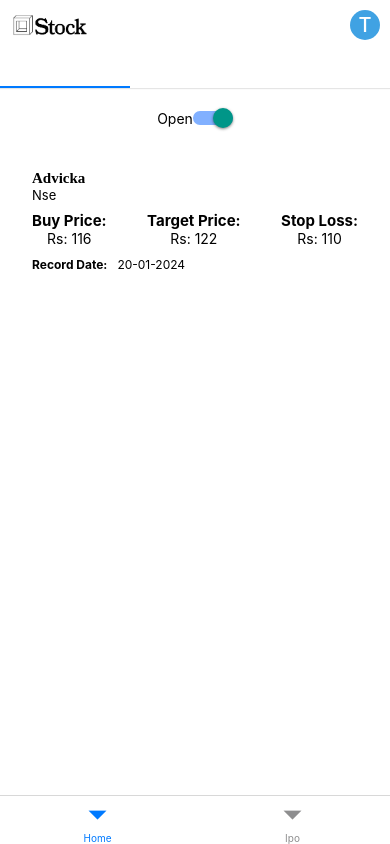
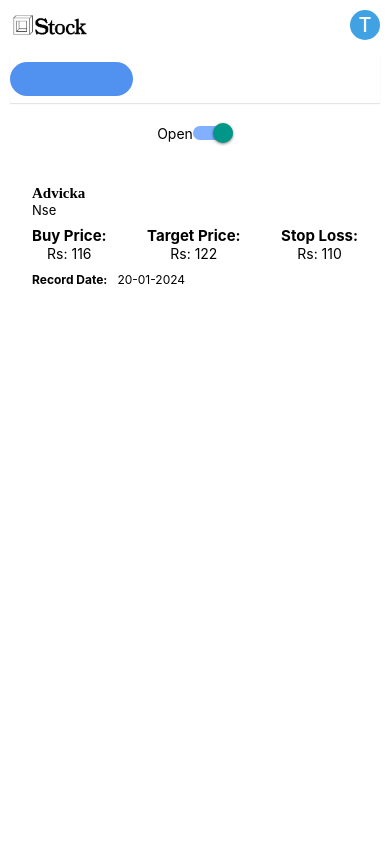
Before and after one commit to Zenithcodes/trade_app_frontend, a React Native app: screen /Home in a window 390 px wide. Built offline with nearby package versions, Linux system fonts and the light colour scheme.

Commit message:
tab changes

```diff
--- a/App.tsx
+++ b/App.tsx
@@ -8,15 +8,16 @@ import { MainHeader } from './src/components';
 const App = () => {
   const BottomTab = createBottomTabNavigator();
   return (
-    <>
+    <View style={{flex:1}}>
     <MainHeader />
     <NavigationContainer>
-      <BottomTab.Navigator screenOptions={{headerShown:false}}>
+      {/* <BottomTab.Navigator screenOptions={{headerShown:false}}>
         <BottomTab.Screen name="Home" component={Home} />
         <BottomTab.Screen name="Ipo" component={Ipo} />
-      </BottomTab.Navigator>
+      </BottomTab.Navigator> */}
+      <Home />
     </NavigationContainer>
-    </>
+    </View>
   );
 };
 
--- a/src/components/stocks-list/index.tsx
+++ b/src/components/stocks-list/index.tsx
@@ -5,7 +5,13 @@ import { IntraDay, LongTerm, ShortTerm } from "..";
 const StockList = () => {
   const Tab = createMaterialTopTabNavigator();
   return (
-    <Tab.Navigator>
+    <Tab.Navigator screenOptions={{
+      tabBarStyle:{backgroundColor:"transparent", width:"95%", alignSelf:"center", marginTop:15},
+      tabBarIndicatorStyle:{backgroundColor:"#5191f0", position:"absolute", zIndex:-1, bottom:"15%", height:"70%", borderRadius:20},
+      tabBarActiveTintColor:"white",
+      tabBarPressColor:"white",
+      tabBarInactiveTintColor:"#b3b3b3"
+  }}>
       <Tab.Screen name="Intra Day" component={IntraDay} />
       <Tab.Screen name="Short Term" component={ShortTerm} />
       <Tab.Screen name="Long Term" component={LongTerm} />
--- a/src/pages/home/index.tsx
+++ b/src/pages/home/index.tsx
@@ -3,7 +3,7 @@ import {StockList} from '../../components';
 
 const Home = () => {
   return (
-    <View style={{backgroundColor:"", flex:1}}>
+    <View style={{backgroundColor:"white", flex:1}}>
       <StockList />
     </View>
   );
```
